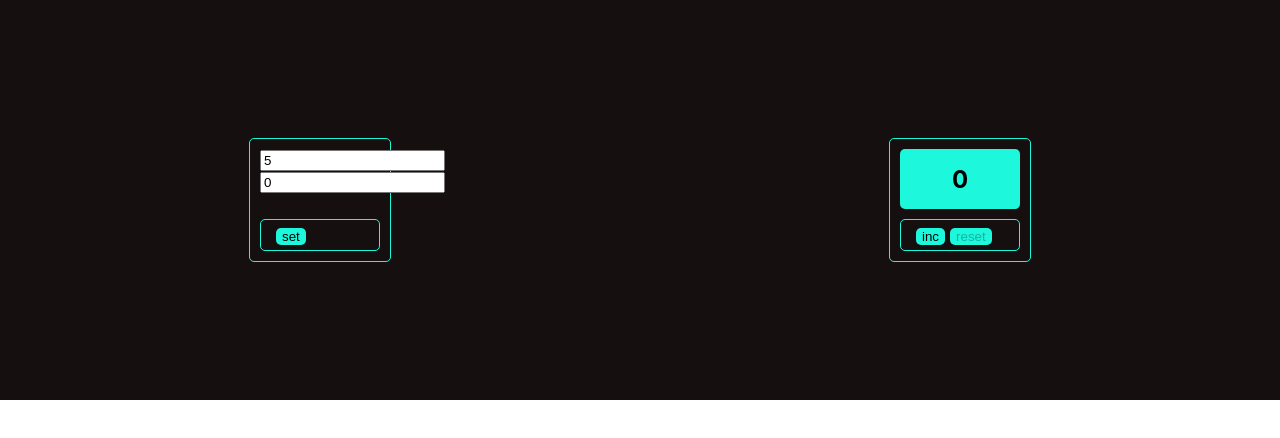
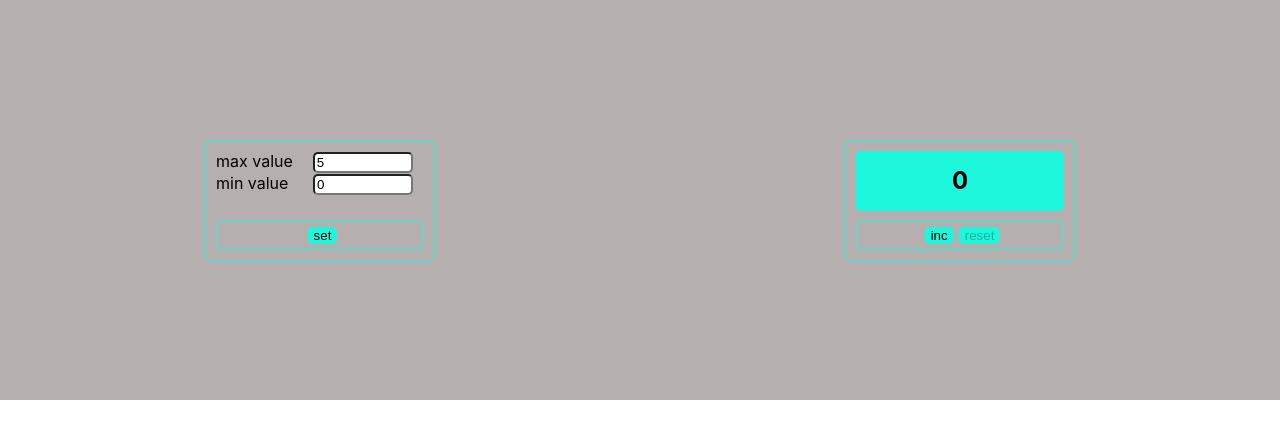
Before and after one commit to pdxserg/counter-18-apr, a React (Create React App) app: page / in a window 1280 px wide. Shown: the top 438 px of the page. Built offline with nearby package versions, Linux system fonts and the light colour scheme.

Commit message:
start localstorage

```diff
--- a/src/App.css
+++ b/src/App.css
@@ -1,4 +1,7 @@
+* {
 
+    box-sizing: border-box;
+}
 .App {
 
     min-height: 50vh;
@@ -6,14 +9,14 @@
     flex-direction: row;
     align-items: center;
     justify-content: space-around;
-    background-color: #150f0f;
+    background-color: #b6afaf;
 
 
 
 }
 
 .style1 {
-    width: 120px;
+    width: 230px;
     border: 1px solid #1df8dd;
     padding: 10px 10px;
     border-radius: 5px;
@@ -44,6 +47,8 @@
 }
 
 .style3 {
+    display: flex;
+    justify-content: center;
     margin-top: 10px;
     max-width: 400px;
     border: 1px solid #1df8dd;
@@ -59,3 +64,18 @@ button {
     border-radius: 5px;
     border: none;
 }
+input {
+    outline: none;
+    width: 100px;
+    margin-left: 20px;
+
+    border-radius: 5px;
+
+}
+.red {
+    background-color: #fd9292;
+    border:2px solid red;
+}
+.red-text{
+    color: red;
+}
--- a/src/App.tsx
+++ b/src/App.tsx
@@ -16,7 +16,10 @@ function App() {
 	const onChangeHandlerMin = (el: ChangeEvent<HTMLInputElement>) => {
 		setNumMin(Number(el.currentTarget.value))
 	}
+const lokalStorageHandler= ()=>{
 
+
+}
 
 	return (
 		<div className="App">
@@ -25,6 +28,7 @@ function App() {
 				onChangeHandlerMin={onChangeHandlerMin}
 				numMax={numMax}
 				numMin={numMin}
+				lokalStorageHandler={lokalStorageHandler}
 			/>
 			<Counter
 				valueMin={numMin}
--- a/src/components/Counter.tsx
+++ b/src/components/Counter.tsx
@@ -23,7 +23,12 @@ export function Counter(props:CounterPropsType) {
 		<div>
 			<div className={'style1'}>
 				<div className={`style2  ${counter === props.valueMax ? 'styleRed' : ''}`}>
-					<h2>{counter}</h2>
+					{props.valueMin < 0 || props.valueMax < 0 || props.valueMin === props.valueMax
+						? <p className={`red-text`}>Incorect value</p>
+						: <h2>{counter}</h2>
+					}
+
+
 				</div>
 				<div className={'style3'}>
 					<button disabled={counter === props.valueMax} onClick={onClickHandler}>inc</button>
--- a/src/components/SetCounter.tsx
+++ b/src/components/SetCounter.tsx
@@ -8,6 +8,7 @@ type SetCounterPropsType = {
 	onChangeHandlerMin: (el: ChangeEvent<HTMLInputElement>) => void
 	numMax: number
 	numMin: number
+	lokalStorageHandler:()=>void
 }
 
 export function SetCounter(props: SetCounterPropsType) {
@@ -27,13 +28,25 @@ export function SetCounter(props: SetCounterPropsType) {
 		<div>
 			<div className={'style1'}>
 				<div className={`style2-SetCounter`}>
+					<label htmlFor="max">max value</label>
 
-					<input type="number" value={props.numMax} onChange={props.onChangeHandlerMax}/>
-					<input type="number" value={props.numMin} onChange={props.onChangeHandlerMin}/>
+					<input
+						id="max"
+						className={props.numMax < 0 || props.numMax === props.numMin ? `red` : ''}
+						type="number" value={props.numMax} onChange={props.onChangeHandlerMax}
+
+					/><br/>
+					<label htmlFor="min">min value </label>
+					<input
+						id="min"
+						className={props.numMin < 0 || props.numMax === props.numMin ? `red` : ''}
+						type="number" value={props.numMin} onChange={props.onChangeHandlerMin}
+					/>
 
 				</div>
 				<div className={'style3'}>
-					<button>set</button>
+					<button disabled={props.numMin < 0 || props.numMax === props.numMin}
+					onClick={props.lokalStorageHandler}>set</button>
 
 				</div>
 			</div>
```
